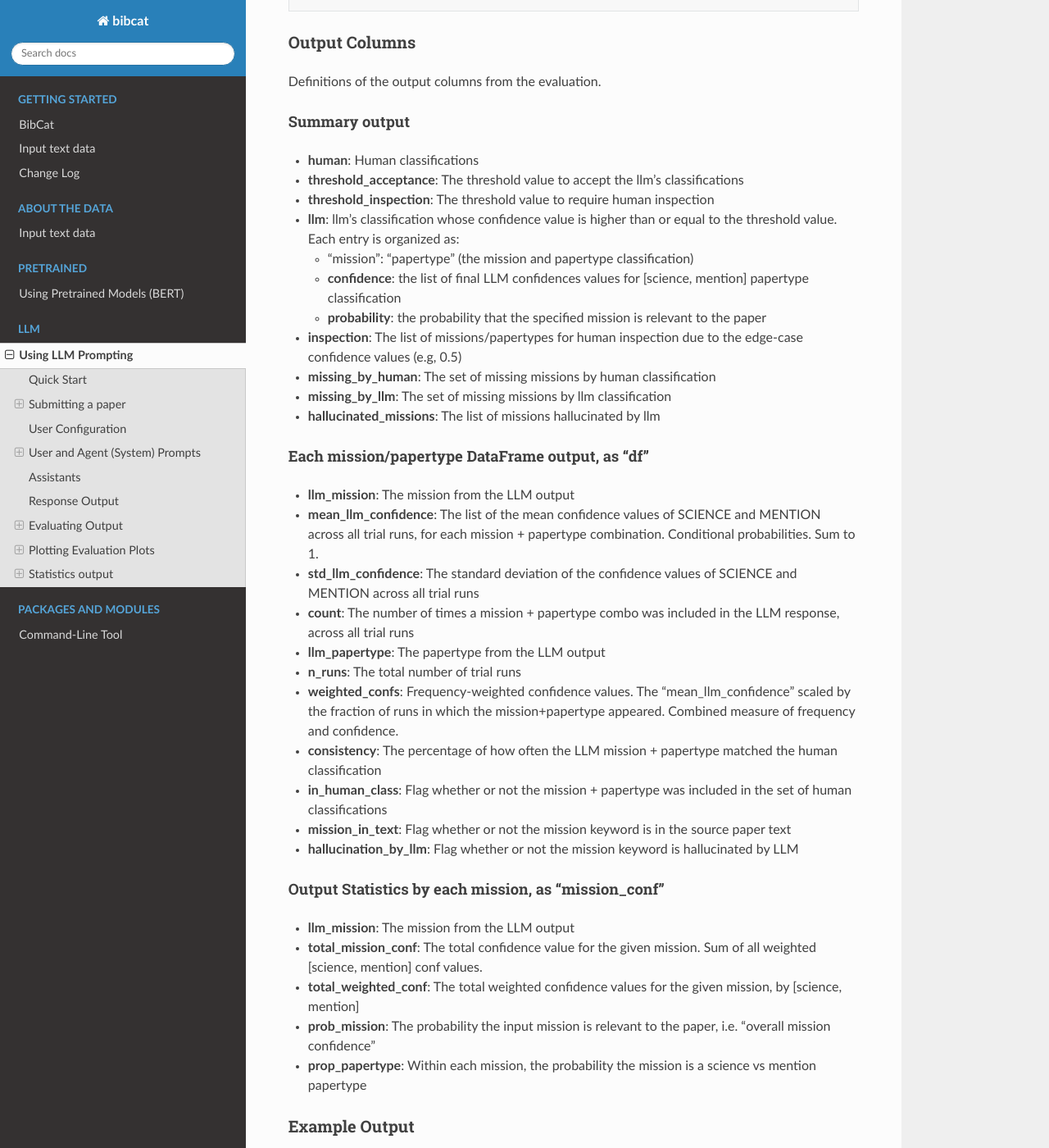
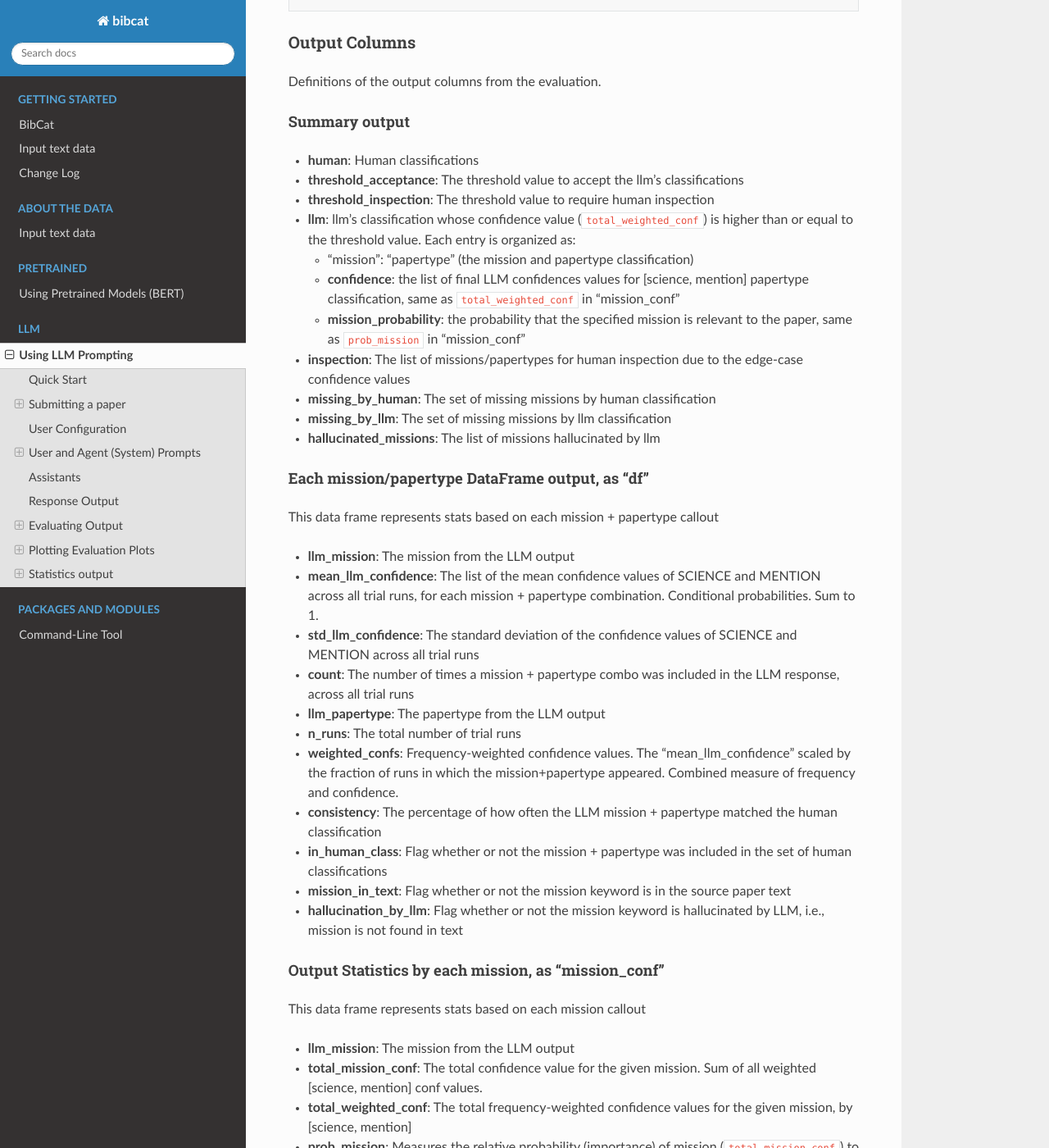
Before and after one commit to spacetelescope/bibcat, a Sphinx documentation site: the page built from docs/llm.md, in a window 1280 px wide and 1400 px high, scrolled down 8248 px. Shown: the whole window at 82% size. Built offline with Sphinx 7.4.7 and the Read the Docs theme 3.1.0, drawn with Linux system fonts in a browser that asks for light colours; pages that are not in the unit, such as notebooks, are missing from menus; some of the changed text lies outside the part shown.

Commit message:
Update the descriptions of the summary output columns section

```diff
--- a/docs/llm.md
+++ b/docs/llm.md
@@ -332,16 +332,17 @@ Definitions of the output columns from the evaluation.
 - **human**: Human classifications
 - **threshold_acceptance**: The threshold value to accept the llm's classifications
 - **threshold_inspection**: The threshold value to require human inspection
-- **llm**: llm's classification whose confidence value is higher than or equal to the threshold value. Each entry is organized as:
+- **llm**: llm's classification whose confidence value (`total_weighted_conf`) is higher than or equal to the threshold value. Each entry is organized as:
   - "mission": "papertype" (the mission and papertype classification)
-  - **confidence**: the list of final LLM confidences values for [science, mention] papertype classification
-  - **probability**: the probability that the specified mission is relevant to the paper
-- **inspection**: The list of missions/papertypes for human inspection due to the edge-case confidence values (e.g, 0.5)
+  - **confidence**: the list of final LLM confidences values for [science, mention] papertype classification, same as `total_weighted_conf` in "mission_conf"
+  - **mission_probability**: the probability that the specified mission is relevant to the paper, same as `prob_mission` in "mission_conf"
+- **inspection**: The list of missions/papertypes for human inspection due to the edge-case confidence values
 - **missing_by_human**: The set of missing missions by human classification
 - **missing_by_llm**: The set of missing missions by llm classification
 - **hallucinated_missions**: The list of missions hallucinated by llm
 
 #### Each mission/papertype DataFrame output, as "df"
+  This data frame represents stats based on each mission + papertype callout
 - **llm_mission**: The mission from the LLM output
 - **mean_llm_confidence**: The list of the mean confidence values of SCIENCE and MENTION across all trial runs, for each mission + papertype combination. Conditional probabilities. Sum to 1.
 - **std_llm_confidence**: The standard deviation of the confidence values of SCIENCE and MENTION  across all trial runs
@@ -352,13 +353,14 @@ Definitions of the output columns from the evaluation.
 - **consistency**: The percentage of how often the LLM mission + papertype matched the human classification
 - **in_human_class**: Flag whether or not the mission + papertype was included in the set of human classifications
 - **mission_in_text**: Flag whether or not the mission keyword is in the source paper text
-- **hallucination_by_llm**: Flag whether or not the mission keyword is hallucinated by LLM
+- **hallucination_by_llm**: Flag whether or not the mission keyword is hallucinated by LLM, i.e., mission is not found in text
 
 #### Output Statistics by each mission, as "mission_conf"
+  This data frame represents stats based on each mission callout
 - **llm_mission**: The mission from the LLM output
 - **total_mission_conf**: The total confidence value for the given mission.  Sum of all weighted [science, mention] conf values.
-- **total_weighted_conf**: The total weighted confidence values for the given mission, by [science, mention]
-- **prob_mission**: The probability the input mission is relevant to the paper, i.e. "overall mission confidence"
+- **total_weighted_conf**: The total frequency-weighted confidence values for the given mission, by [science, mention]
+- **prob_mission**: Measures the relative probability (importance) of mission (`total_mission_conf`) to all missions
 - **prop_papertype**: Within each mission, the probability the mission is a science vs mention papertype
 
 ### Example Output
```
